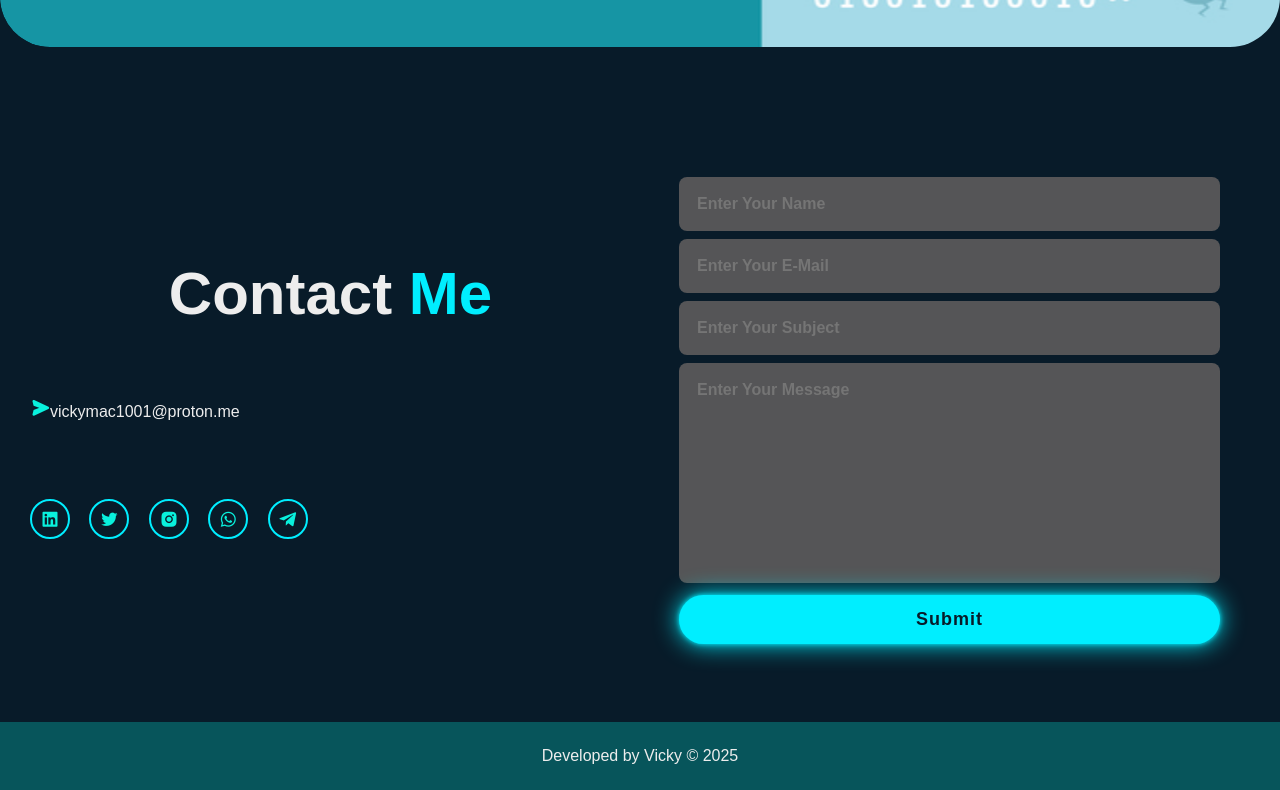
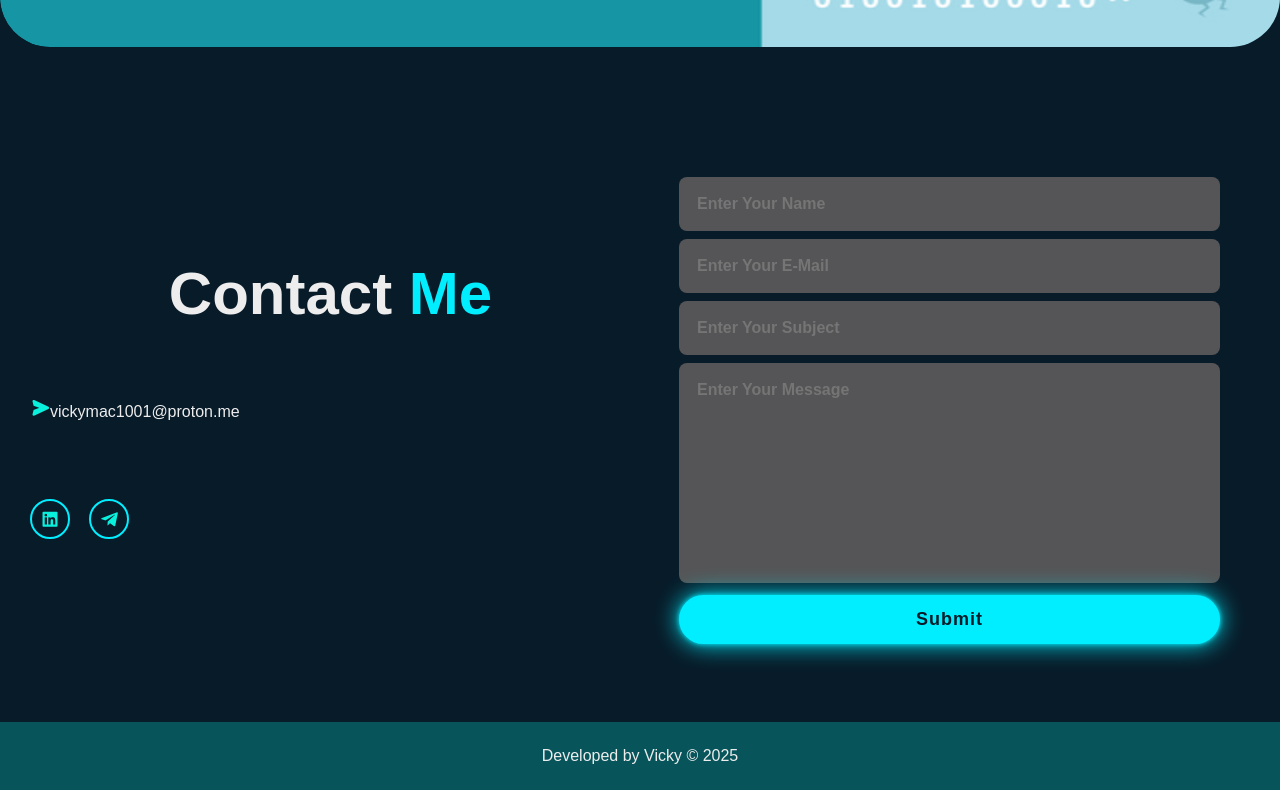
Before and after one commit to Vickymac1011/vickymac1011.github.io, a plain HTML site: page index.html in a window 1280 px wide. Shown: the part 5175-5965 px from the top of the page. Drawn offline with nearby package versions, Linux system fonts and the light colour scheme.

Commit message:
Update index.html

```diff
--- a/index.html
+++ b/index.html
@@ -273,9 +273,9 @@
             </div>
             <div class="contact-icons">
                 <a href="https://www.linkedin.com/in/vickyr1011?utm_source=share&utm_campaign=share_via&utm_content=profile&utm_medium=android_app" target="_blank"><i class='bx bxl-linkedin-square' style='color: #09f1dd'></i></a>
-                <a href="https://twitter.com/Vickymac1011?t=5pJeup2v4d7y1X77KW2Ekg&s=09" target="_blank"><i class='bx bxl-twitter' style='color: #09f1dd'></i></a>
-                <a href="https://www.instagram.com/___v1cky____/?utm_source=qr&igsh=a2Vtbml5NG52eHQ5" target="_blank"><i class='bx bxl-instagram-alt' style='color:#09f1dd '></i></a>
-                <a href="https://www.whatsapp.com/" target="_blank"><i class='bx bxl-whatsapp' style='color:#09f1dd'></i></a>
+                <!-- <a href="https://twitter.com/Vickymac1011?t=5pJeup2v4d7y1X77KW2Ekg&s=09" target="_blank"><i class='bx bxl-twitter' style='color: #09f1dd'></i></a> -->
+                <!-- <a href="https://www.instagram.com/___v1cky____/?utm_source=qr&igsh=a2Vtbml5NG52eHQ5" target="_blank"><i class='bx bxl-instagram-alt' style='color:#09f1dd '></i></a> -->
+                <!-- <a href="https://www.whatsapp.com/" target="_blank"><i class='bx bxl-whatsapp' style='color:#09f1dd'></i></a> -->
                 <a href="https://t.me/Vickyr1001" target="_blank"><i class='bx bxl-telegram' style='color:#09f1dd'></i></a>
             </div>
         </div>
```
